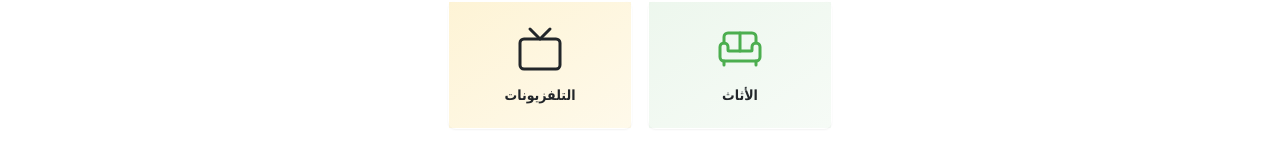
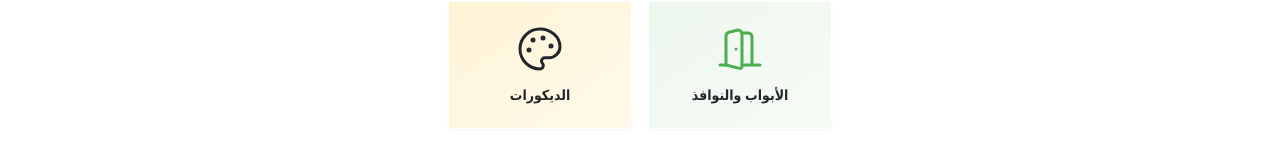
Before and after one commit to kfkfjrori-wq/sahara-deals-mobile, a React (Vite) app: page / in a window 1280 px wide. Shown: the part 160-304 px from the top of the page. Built offline with nearby package versions, Linux system fonts and the light colour scheme.

Commit message:
Refactor: Update product categories
Refactors the product categories section by changing "الأثاث" to "الأبواب والنوافذ" and "التلفزيونات" to "الديكورات", updating icons accordingly.

```diff
--- a/src/components/ProductCategories.tsx
+++ b/src/components/ProductCategories.tsx
@@ -1,18 +1,18 @@
-import { Sofa, Tv, Refrigerator, Wind } from "lucide-react";
+import { DoorOpen, Palette, Refrigerator, Wind } from "lucide-react";
 import { Card, CardContent } from "@/components/ui/card";
 
 const categories = [
   {
     id: 1,
-    name: "الأثاث",
-    icon: Sofa,
+    name: "الأبواب والنوافذ",
+    icon: DoorOpen,
     bgColor: "bg-gradient-to-br from-primary/10 to-primary/5",
     iconColor: "text-primary"
   },
   {
     id: 2,
-    name: "التلفزيونات",
-    icon: Tv,
+    name: "الديكورات",
+    icon: Palette,
     bgColor: "bg-gradient-to-br from-secondary/20 to-secondary/10",
     iconColor: "text-secondary-foreground"
   },
```
